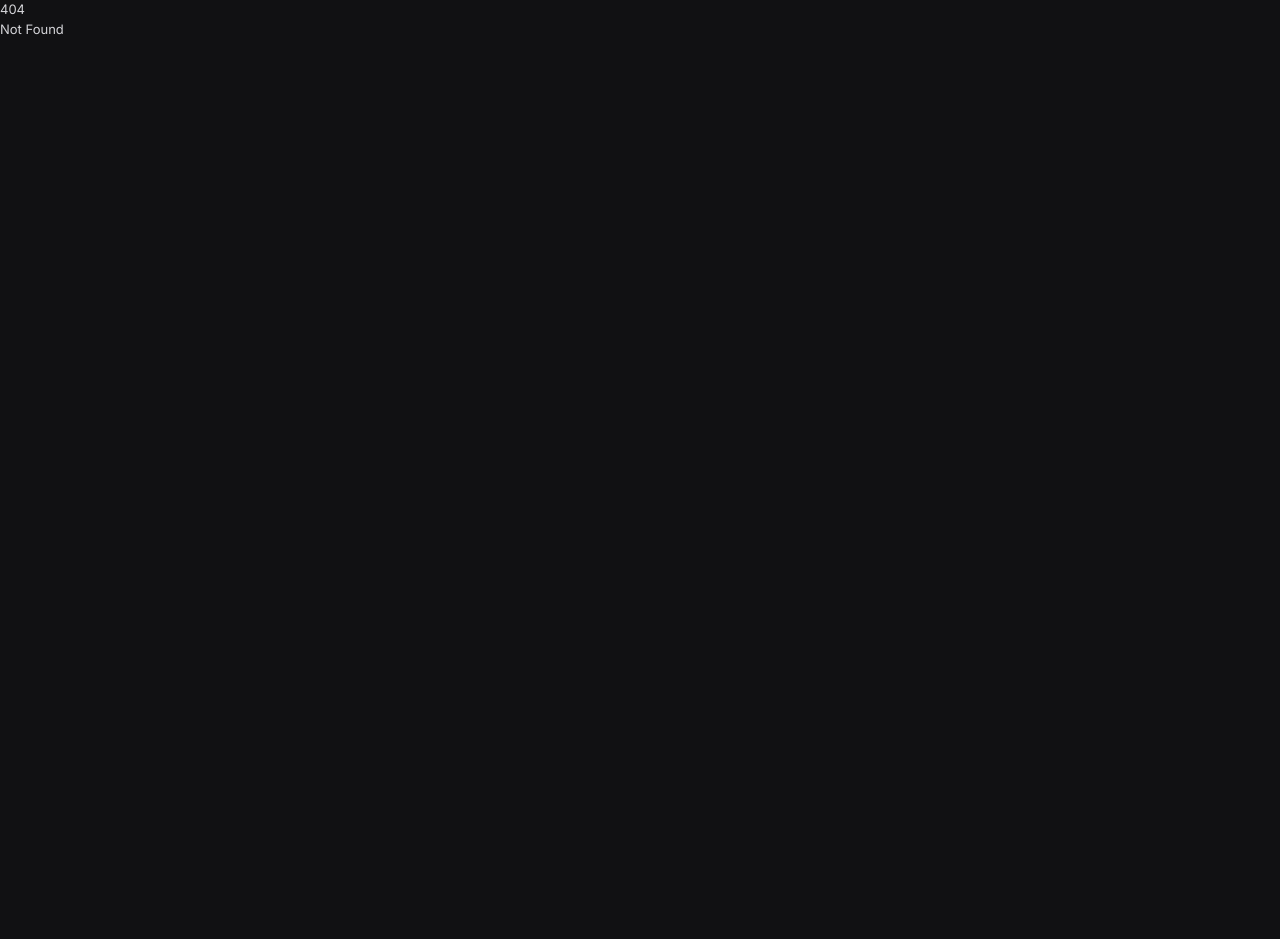
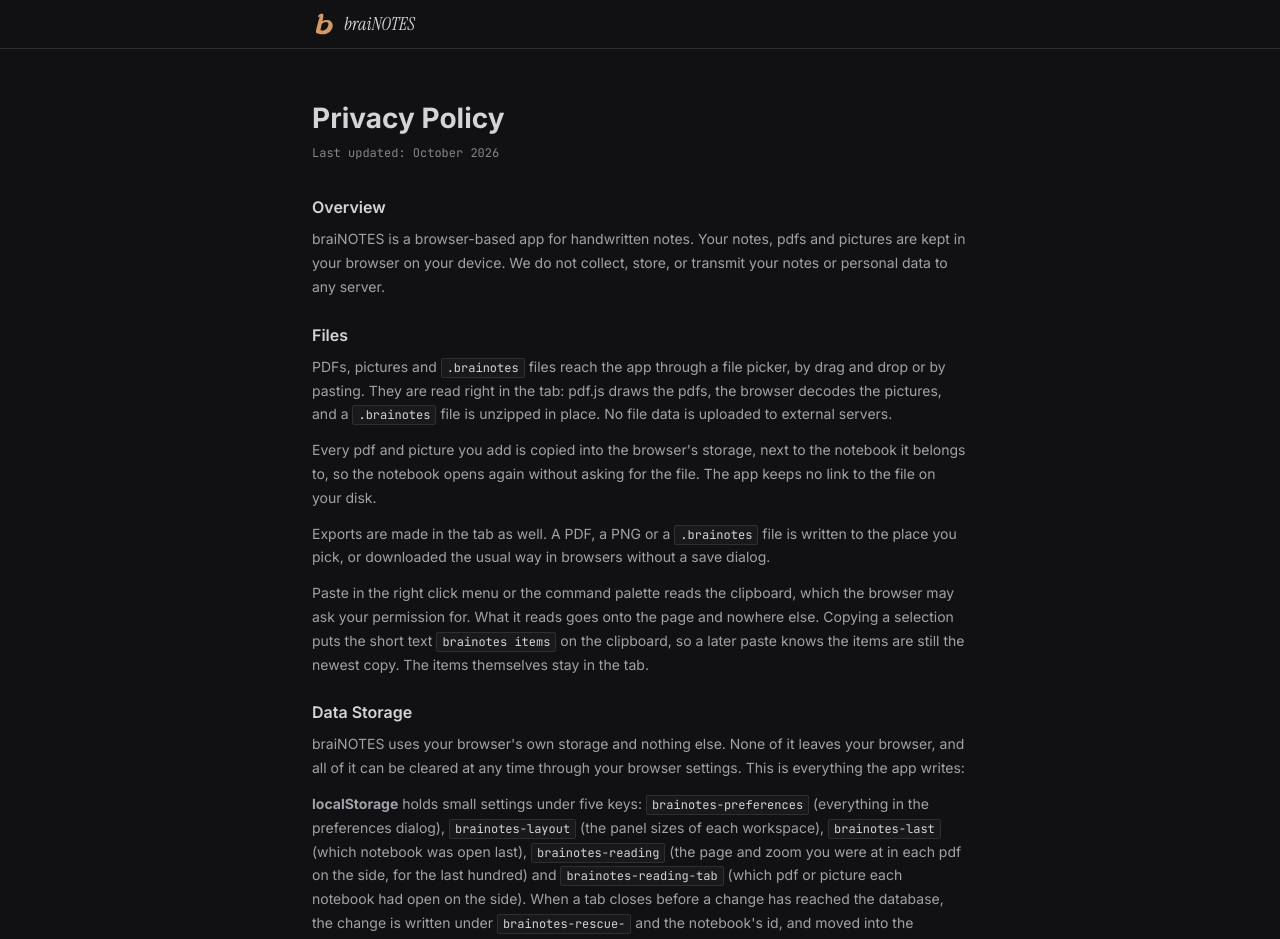
Before and after one commit to swimmingbrain/brainotes, a SvelteKit app: page /privacy in a window 1280 px wide. Before the commit this address had no page. Shown: the top 939 px of the page. Before the commit the page ends 800 px from the top, so only its background shows below. Built offline with nearby package versions, Linux system fonts and the light colour scheme.

Commit message:
feat: a privacy page that lists every place the app keeps something and the two servers it talks to

```diff
--- /dev/null
+++ b/src/routes/privacy/+page.svelte
@@ -0,0 +1,264 @@
+<script lang="ts">
+  import Logo from '$lib/ui/Logo.svelte';
+</script>
+
+<svelte:head>
+  <title>Privacy Policy | braiNOTES</title>
+  <meta name="description" content="braiNOTES privacy policy. Your notes stay in your browser, nothing is uploaded to any server." />
+  <link rel="canonical" href="https://notes.swimmingbrain.dev/privacy" />
+  <meta property="og:title" content="Privacy Policy | braiNOTES" />
+  <meta property="og:url" content="https://notes.swimmingbrain.dev/privacy" />
+</svelte:head>
+
+<div class="legal">
+  <nav class="nav">
+    <div class="nav-inner">
+      <a href="/" class="logo" data-sveltekit-reload>
+        <span class="logo-mark"><Logo size={24} /></span>
+        <span class="logo-name">braiNOTES</span>
+      </a>
+    </div>
+  </nav>
+
+  <div class="content">
+    <h1>Privacy Policy</h1>
+    <p class="updated">Last updated: October 2026</p>
+
+    <h2>Overview</h2>
+    <p>
+      braiNOTES is a browser-based app for handwritten notes. Your notes, pdfs and pictures are kept in your
+      browser on your device. We do not collect, store, or transmit your notes or personal data to any server.
+    </p>
+
+    <h2>Files</h2>
+    <p>
+      PDFs, pictures and <code>.brainotes</code> files reach the app through a file picker, by drag and drop or
+      by pasting. They are read right in the tab: pdf.js draws the pdfs, the browser decodes the pictures, and a
+      <code>.brainotes</code> file is unzipped in place. No file data is uploaded to external servers.
+    </p>
+    <p>
+      Every pdf and picture you add is copied into the browser's storage, next to the notebook it belongs to, so
+      the notebook opens again without asking for the file. The app keeps no link to the file on your disk.
+    </p>
+    <p>
+      Exports are made in the tab as well. A PDF, a PNG or a <code>.brainotes</code> file is written to the place
+      you pick, or downloaded the usual way in browsers without a save dialog.
+    </p>
+    <p>
+      Paste in the right click menu or the command palette reads the clipboard, which the browser may ask your
+      permission for. What it reads goes onto the page and nowhere else. Copying a
+      selection puts the short text <code>brainotes items</code> on the clipboard, so a later paste knows the
+      items are still the newest copy. The items themselves stay in the tab.
+    </p>
+
+    <h2>Data Storage</h2>
+    <p>
+      braiNOTES uses your browser's own storage and nothing else. None of it leaves your browser, and all of it
+      can be cleared at any time through your browser settings. This is everything the app writes:
+    </p>
+    <p>
+      <strong>localStorage</strong> holds small settings under five keys:
+      <code>brainotes-preferences</code> (everything in the preferences dialog),
+      <code>brainotes-layout</code> (the panel sizes of each workspace),
+      <code>brainotes-last</code> (which notebook was open last),
+      <code>brainotes-reading</code> (the page and zoom you were at in each pdf on the side, for the last hundred)
+      and <code>brainotes-reading-tab</code> (which pdf or picture each notebook had open on the side). When a
+      tab closes before a change has reached the database, the change is written under
+      <code>brainotes-rescue-</code> and the notebook's id, and moved into the database the next time that
+      notebook opens.
+    </p>
+    <p>
+      <strong>IndexedDB</strong> holds one database, <code>brainotes</code>, with three stores:
+      <code>notebooks</code>, the name, kind, dates and page list of each notebook; <code>pages</code>, the
+      strokes, shapes, text and placed pictures of every page; and <code>assets</code>, the pdfs and pictures
+      you added, with their file name and type.
+    </p>
+    <p>
+      <strong>Cache Storage</strong> holds the app itself, so it works offline: the files of the build you
+      loaded, including the data pdf.js needs for some pdfs, the last good copy of everything else from this
+      site, and the fonts once they have been loaded.
+    </p>
+    <p>
+      The app asks the browser to keep this storage persistent, so it is not cleared on its own when the disk
+      runs low. Some browsers ask you first. Clearing the site's data still removes all of it, notebooks
+      included, so export a <code>.brainotes</code> file first if you want to keep one.
+    </p>
+
+    <h2>Analytics</h2>
+    <p>
+      We do not use tracking scripts, analytics services, or advertising networks.
+    </p>
+
+    <h2>Third-Party Services</h2>
+    <p>
+      <strong>Fonts.</strong> The interface loads its fonts from Google Fonts (fonts.googleapis.com and
+      fonts.gstatic.com) when the page loads. Google's privacy policy applies to that request. The stylesheet
+      is asked for on every visit, the font files are kept in Cache Storage after the first one. This request
+      never carries your notes.
+    </p>
+    <p>
+      <strong>Hosting.</strong> The site is served by GitHub Pages. Like any web server, GitHub receives the
+      usual request data when your browser loads the app, such as your IP address and browser, and GitHub's
+      privacy statement applies. While a tab is open, the app asks the same server about once a minute whether a
+      new version has been published, so the next page load picks it up. Nothing about you or your notes goes
+      with it.
+    </p>
+    <p>
+      That is the complete list. There is no backend, no account, no error reporting and no upload. Once the
+      page has loaded, the app works with the network switched off.
+    </p>
+
+    <h2>Cookies</h2>
+    <p>
+      braiNOTES does not use cookies, and there is no account to sign in to. The settings listed above are
+      stored in localStorage.
+    </p>
+
+    <h2>Changes</h2>
+    <p>
+      We may update this policy from time to time. Changes will be reflected on this page with an updated date.
+    </p>
+
+    <h2>Contact</h2>
+    <p>
+      For questions about this policy, contact us via
+      <a href="https://github.com/swimmingbrain/brainotes" target="_blank" rel="noopener">GitHub</a>.
+    </p>
+  </div>
+
+  <footer class="footer">
+    <a href="/" data-sveltekit-reload>&larr; Back to braiNOTES</a>
+  </footer>
+</div>
+
+<style>
+  /* the app shell pins html and body to the viewport and hides the overflow.
+     the legal pages are documents, so they hand the scrolling back. the two
+     selectors are deliberately heavier than app.css's plain `html, body`,
+     because which of the two stylesheets loads last is not fixed */
+  :global(html:root), :global(html body) {
+    height: auto;
+    overflow: auto;
+  }
+
+  .legal {
+    min-height: 100vh;
+    display: flex;
+    flex-direction: column;
+    background: var(--bg-deep);
+  }
+
+  .nav {
+    flex-shrink: 0;
+    border-bottom: 1px solid var(--border);
+  }
+
+  .nav-inner {
+    max-width: 720px;
+    margin: 0 auto;
+    padding: 0 32px;
+    height: 48px;
+    display: flex;
+    align-items: center;
+  }
+
+  .logo {
+    display: flex;
+    align-items: center;
+    gap: 8px;
+    text-decoration: none;
+  }
+
+  .logo-mark {
+    display: flex;
+    align-items: center;
+    color: var(--accent);
+  }
+
+  .logo-name {
+    font-family: var(--font-brand);
+    font-style: italic;
+    font-size: 18px;
+    color: var(--text-primary);
+  }
+
+  .content {
+    flex: 1;
+    max-width: 720px;
+    margin: 0 auto;
+    padding: 48px 32px;
+    width: 100%;
+  }
+
+  h1 {
+    font-size: 28px;
+    font-weight: 700;
+    color: var(--text-primary);
+    margin-bottom: 4px;
+  }
+
+  .updated {
+    font-size: 12px;
+    color: var(--text-muted);
+    font-family: var(--font-editor);
+    margin-bottom: 32px;
+  }
+
+  h2 {
+    font-size: 16px;
+    font-weight: 600;
+    color: var(--text-primary);
+    margin: 24px 0 8px;
+  }
+
+  p {
+    font-size: 14px;
+    line-height: 1.7;
+    color: var(--text-secondary);
+  }
+
+  /* only the headings space the sections, so paragraphs need their own gap */
+  p + p {
+    margin-top: 12px;
+  }
+
+  p a {
+    color: var(--accent);
+    text-decoration: none;
+  }
+
+  p a:hover {
+    color: var(--accent-hover);
+  }
+
+  /* the storage keys are named exactly, so they are set in the mono face */
+  p :global(code) {
+    font-family: var(--font-editor);
+    font-size: 12px;
+    color: var(--text-primary);
+    background: var(--bg-surface);
+    border: 1px solid var(--border);
+    border-radius: var(--radius-sm);
+    padding: 1px 5px;
+    white-space: nowrap;
+  }
+
+  .footer {
+    border-top: 1px solid var(--border);
+    padding: 16px 32px;
+    max-width: 720px;
+    margin: 0 auto;
+    width: 100%;
+  }
+
+  .footer a {
+    font-size: 12px;
+    font-family: var(--font-editor);
+    color: var(--text-muted);
+    text-decoration: none;
+  }
+
+  .footer a:hover {
+    color: var(--accent);
+  }
+</style>
```
